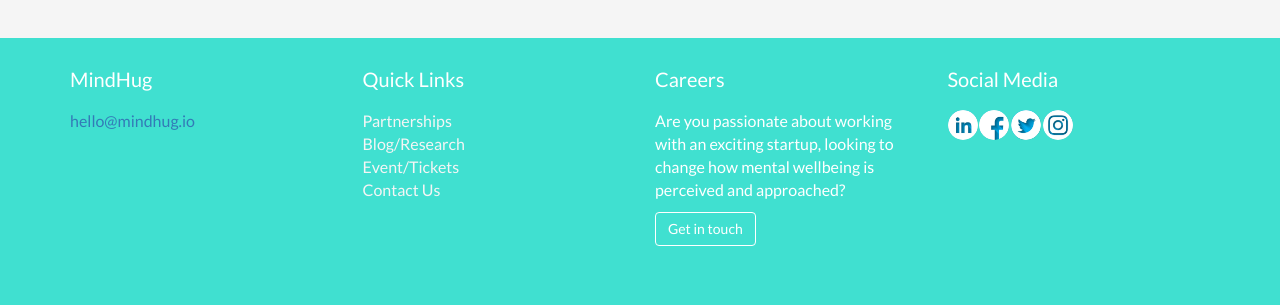
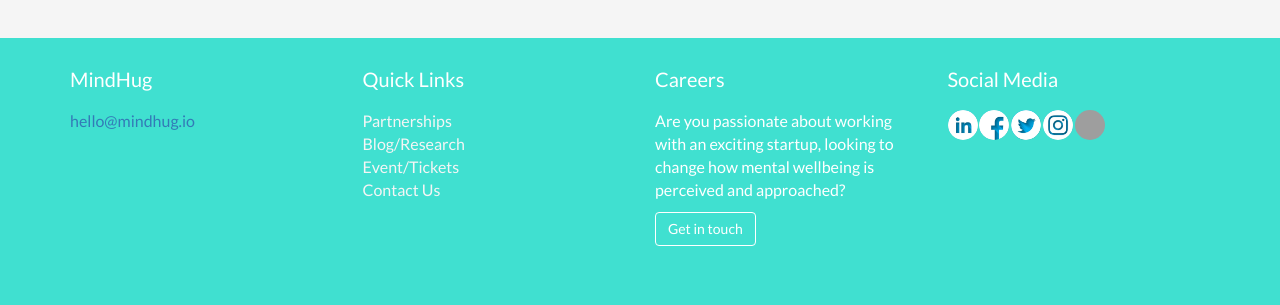
Before and after one commit to Cloudeya/newrelic-install, a Flask app: page / in a window 1280 px wide. Shown: the part 5297-5602 px from the top of the page. Run offline with Flask 2, Linux system fonts and the light colour scheme; some libraries are stand-ins or nearby versions; some web fonts are replaced; grey boxes are pictures that could not be loaded.

Commit message:
Update index.html

```diff
--- a/templates/index.html
+++ b/templates/index.html
@@ -862,6 +862,7 @@
                                 <li class=""><a href="https://www.facebook.com/mymindhug/" target="_blank" title="Facebook" id="you"><img alt="Facebook" width="30" height="30" src="{{ url_for('static', filename='images/fac.jpg') }}"></a></li>
                                 <li class=""><a href="https://twitter.com/mymindhug?s=08" target="_blank" title="Twitter" id="you"><img alt="Twitter" width="30" height="30" src="{{ url_for('static', filename='images/twi.jpg') }}"></a></li>
                                 <li class=""><a title="instagram" target="_blank" href="https://instagram.com/mymindhug?igshid=5vhb6th1p1p8" id="you"><img alt="instagram" width="30" height="30" src="{{ url_for('static', filename='images/ins.jpg') }}"></a></li>
+                                <li class=""><a title="instagram" target="_blank" href="https://medium.com/mymindhug" id="you"><img alt="medium" width="30" height="30" src="{{ url_for('static', filename='images/medium_blue.png') }}"></a></li>
                             </ul>
                         </div>
                     </div>
```
